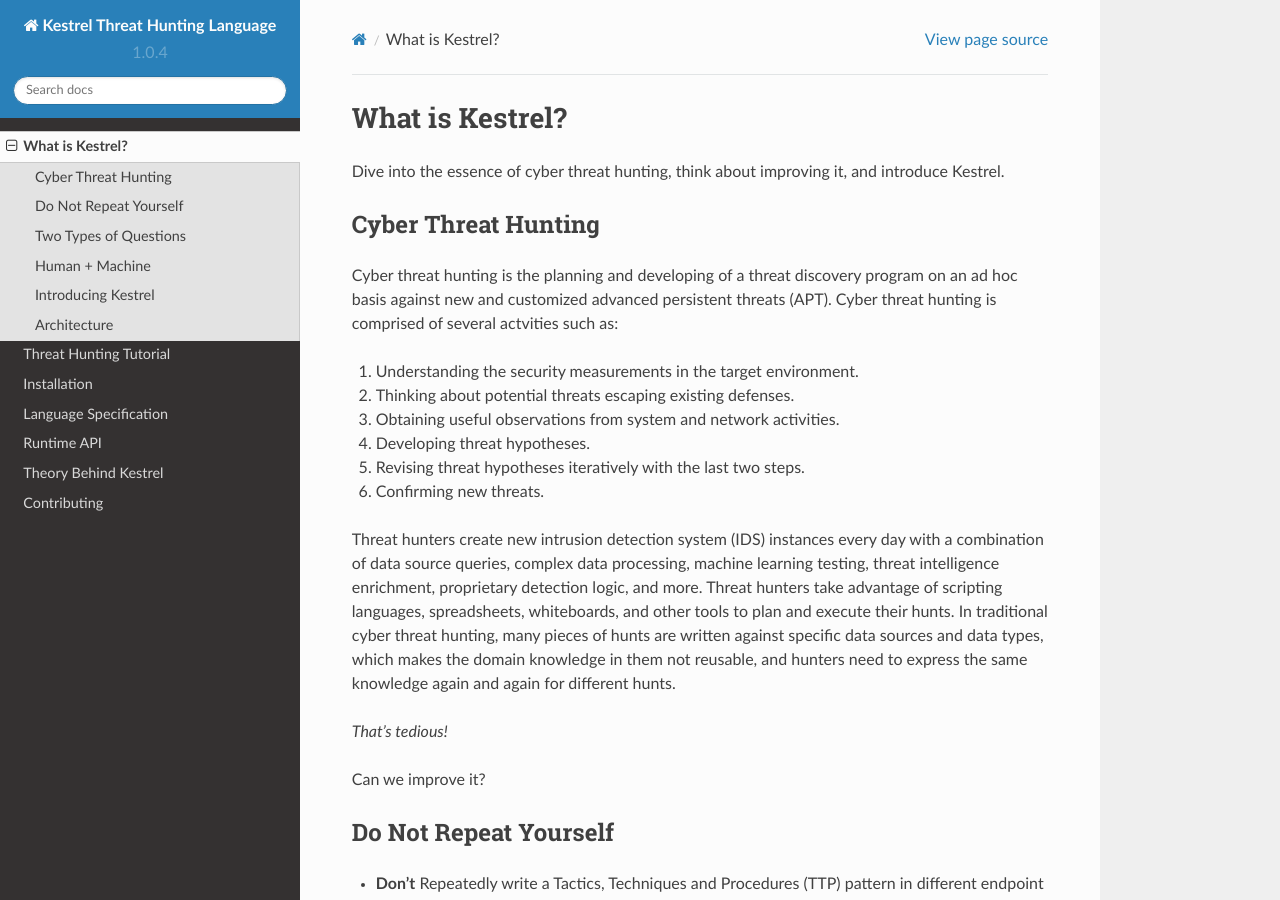
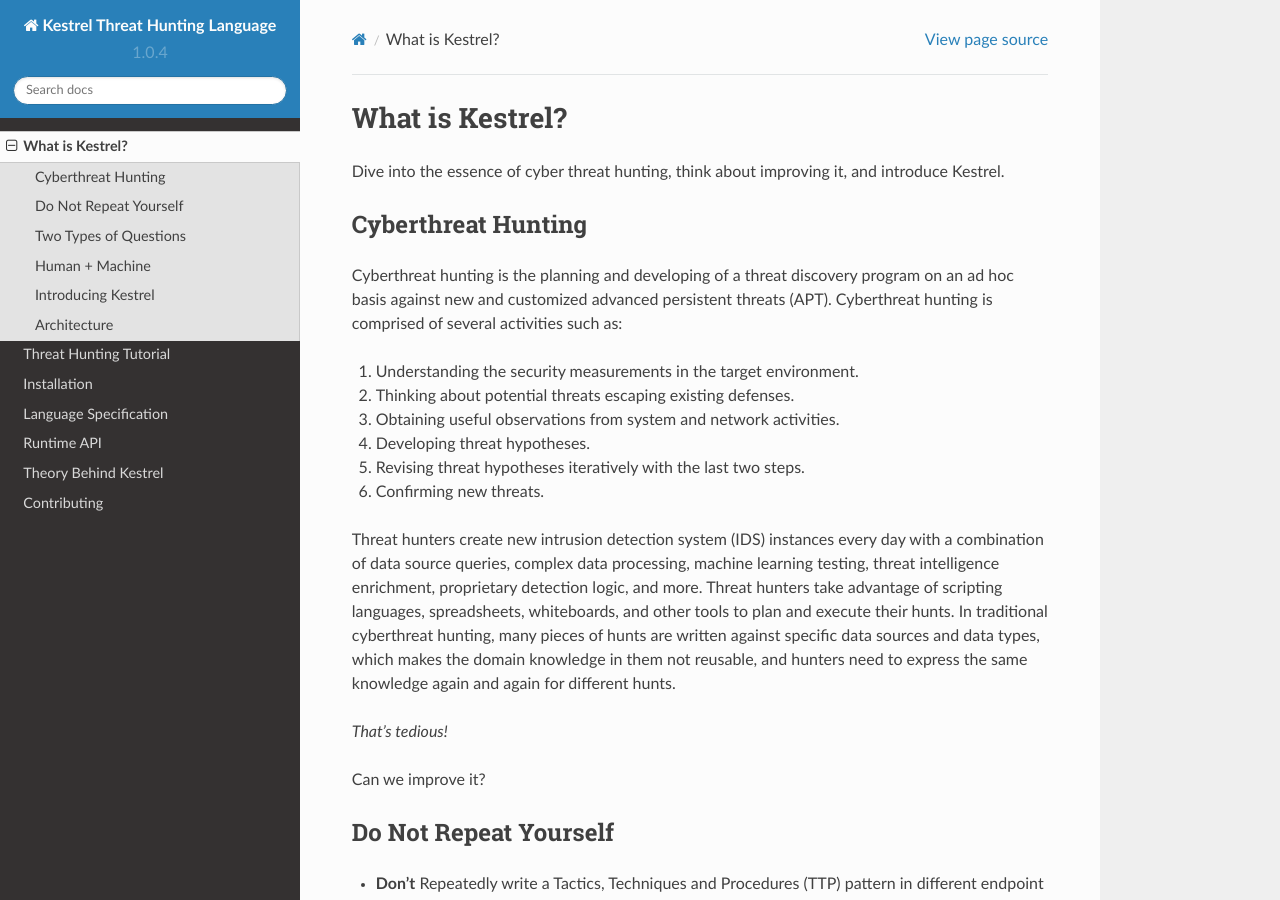
Before and after one commit to opencybersecurityalliance/kestrel-lang, a Sphinx documentation site: the page built from docs/overview.rst, in a window 1280 px wide and 900 px high. Built offline with Sphinx 7.4.7 and the Read the Docs theme 2.0.0, drawn with Linux system fonts in a browser that asks for light colours; some of the changed text lies outside the part shown.

Commit message:
More edits
Fixed some typos and changed "cyber threat" to "cyberthreat" per IBM style guidelines

```diff
--- a/docs/overview.rst
+++ b/docs/overview.rst
@@ -5,12 +5,12 @@
 Dive into the essence of cyber threat hunting, think about improving it, and
 introduce Kestrel.
 
-Cyber Threat Hunting
+Cyberthreat Hunting
 ====================
 
-Cyber threat hunting is the planning and developing of a threat discovery program on
-an ad hoc basis against new and customized advanced persistent threats (APT). Cyber threat hunting
-is comprised of several actvities such as:
+Cyberthreat hunting is the planning and developing of a threat discovery program on
+an ad hoc basis against new and customized advanced persistent threats (APT). Cyberthreat hunting
+is comprised of several activities such as:
 
 1. Understanding the security measurements in the target environment.
 2. Thinking about potential threats escaping existing defenses.
@@ -24,7 +24,7 @@
 learning testing, threat intelligence enrichment, proprietary detection logic,
 and more. Threat hunters take advantage of scripting languages, spreadsheets,
 whiteboards, and other tools to plan and execute their hunts. In traditional
-cyber threat hunting, many pieces of hunts are written against specific data
+cyberthreat hunting, many pieces of hunts are written against specific data
 sources and data types, which makes the domain knowledge in them not reusable,
 and hunters need to express the same knowledge again and again for different
 hunts.
@@ -113,17 +113,17 @@
 We know that machines are good at solving translation problems with well-defined
 grammars fast.
 
-Why not create an *efficient cyber threat hunting symbiosis* with humans and
+Why not create an *efficient cyberthreat hunting symbiosis* with humans and
 machines to ask and answer different types of hunting questions and enjoy their
 strengths and values?
 
 Introducing Kestrel
 ===================
 
-Kestrel is introduced as a layer of abstraction to stop the repetiton involved in
-cyber threat hunting.
+Kestrel provides a layer of abstraction to stop the repetition involved in
+cyberthreat hunting.
 
-- Kestrel language: a threat hunting language for a human to express *what to
+- Kestrel language: A threat hunting language for a human to express *what to
   hunt*.
 
     - Expressing the knowledge of *what* in patterns, analytics, and hunt flows.
@@ -133,7 +133,7 @@
     - Applying existing public and proprietary detection logic as analytics.
     - Reusing and sharing individual hunting steps and entire hunt books.
 
-- Kestrel runtime: a machine interpreter that deals with *how to hunt*.
+- Kestrel runtime: A machine interpreter that deals with *how to hunt*.
 
     - Compiling the *what* against specific hunting platform instructions.
     - Executing the compiled code locally and remotely.
```
Also changed, not shown: 1 other file.
